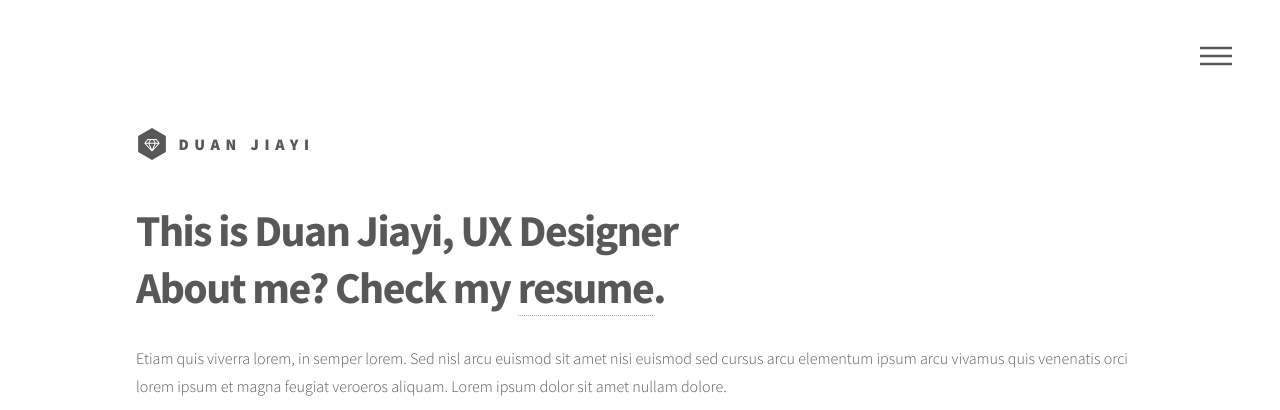
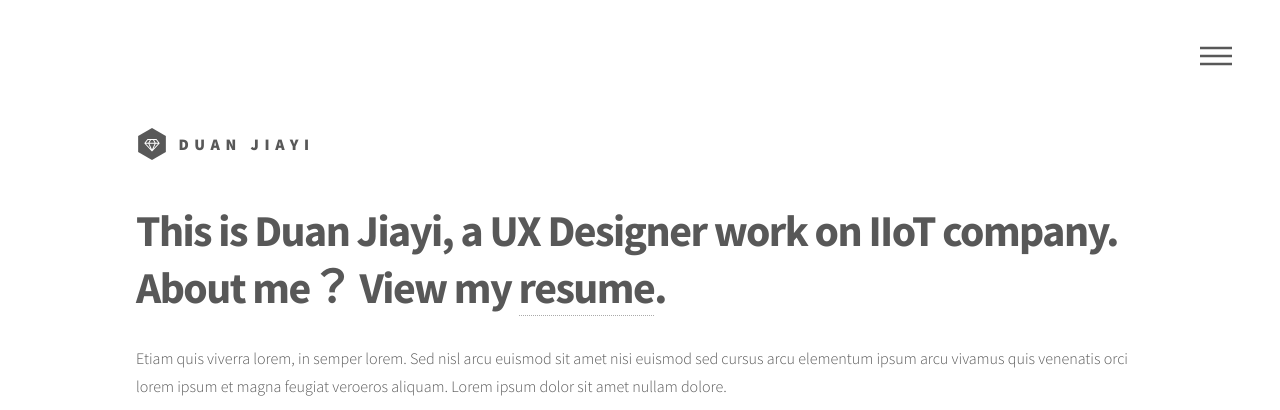
Before and after one commit to duanjiayi/duanjiayi.github.io, a plain HTML site: page index.html in a window 1280 px wide. Shown: the top 410 px of the page. Drawn offline with Linux system fonts and the light colour scheme.

Commit message:
Site updated: 2019-12-03 18:18:23

```diff
--- a/index.html
+++ b/index.html
@@ -105,7 +105,7 @@
 
                 <!-- Main Content -->
                 <header>
-    <h1>This is Duan Jiayi,  UX Designer<br />About me? Check my <a href="http://html5up.net" target="_blank" rel="noopener">resume</a>.</h1>
+    <h1>This is Duan Jiayi, a UX Designer work on IIoT company.<br />About me？ View my <a href="http://html5up.net" target="_blank" rel="noopener">resume</a>.</h1>
     <p>Etiam quis viverra lorem, in semper lorem. Sed nisl arcu euismod sit amet nisi euismod sed cursus arcu elementum ipsum arcu vivamus quis venenatis orci lorem ipsum et magna feugiat veroeros aliquam. Lorem ipsum dolor sit amet nullam dolore.</p>
 </header>
 
```
